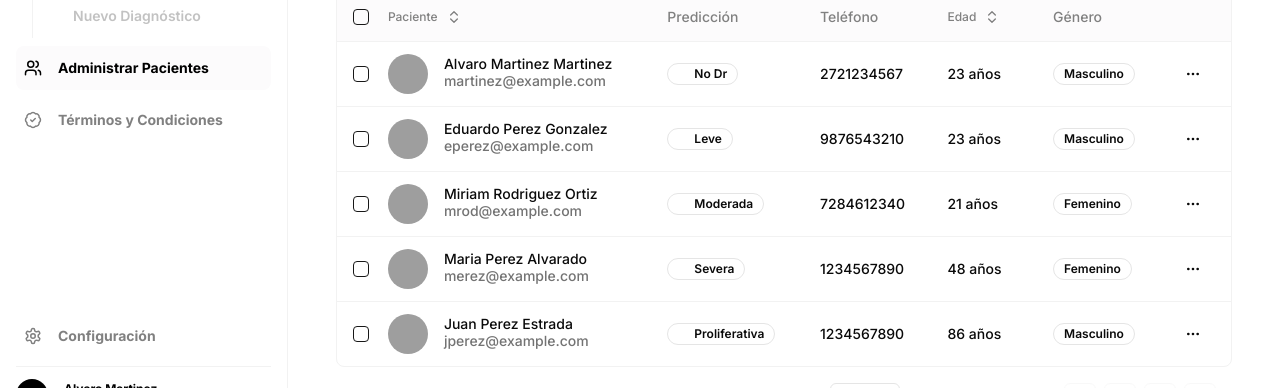
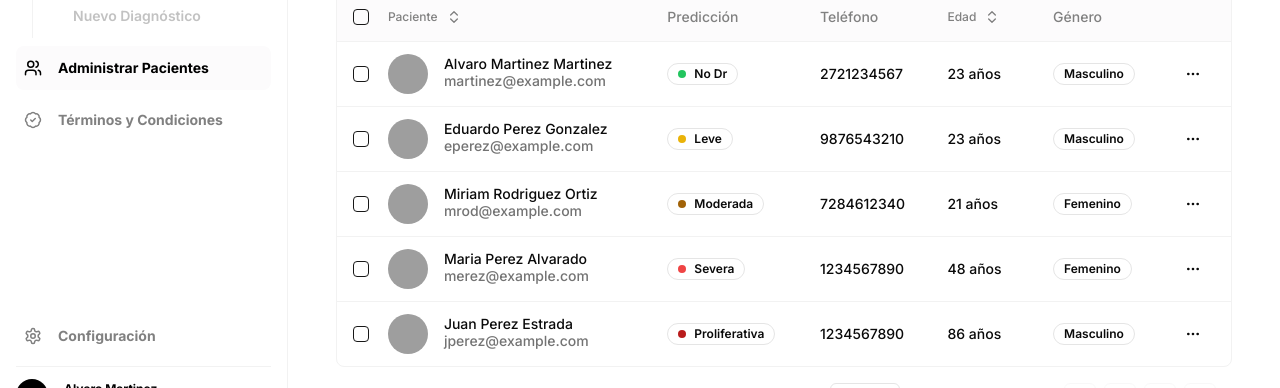
Before and after one commit to omgismartinez/eye, a Next.js app: page /patients in a window 1280 px wide. Shown: the part 299-687 px from the top of the page. Built offline with nearby package versions, Linux system fonts and the light colour scheme; grey boxes are pictures that could not be loaded.

Commit message:
🌌 refactor: marker label

```diff
--- a/app/(diagnostics)/all/columns.tsx
+++ b/app/(diagnostics)/all/columns.tsx
@@ -60,7 +60,7 @@ export const columns: ColumnDef<Diagnostic>[] = [
             return (
                 <div className='flex items-center'>
                     <Badge variant='outline' className='rounded-md capitalize'>
-                        <Marker value={prediction.value} />
+                        <Marker label={prediction.value} />
                         {prediction.value}
                     </Badge>
                 </div>
--- a/app/patients/columns.tsx
+++ b/app/patients/columns.tsx
@@ -93,7 +93,7 @@ export const columns: ColumnDef<Patient>[] = [
             return (
                 <div className='flex items-center'>
                     <Badge variant='outline' className='capitalize'>
-                        <Marker value={prediction.value} />
+                        <Marker label={prediction.value} />
                         {prediction.value}
                     </Badge>
                 </div>
--- a/components/tables/faceted.tsx
+++ b/components/tables/faceted.tsx
@@ -108,7 +108,7 @@ export function DataTableFacetedFilter<TData, TValue>({
                                         >
                                             <Check className={cn('h-4 w-4')} />
                                         </div>
-                                        <Marker value={option.value} />
+                                        <Marker label={option.value} />
                                         <span>{option.label}</span>
                                         {facets?.get(option.value) && (
                                             <span className='ml-auto flex h-4 w-4 items-center justify-center font-mono text-xs'>
```
